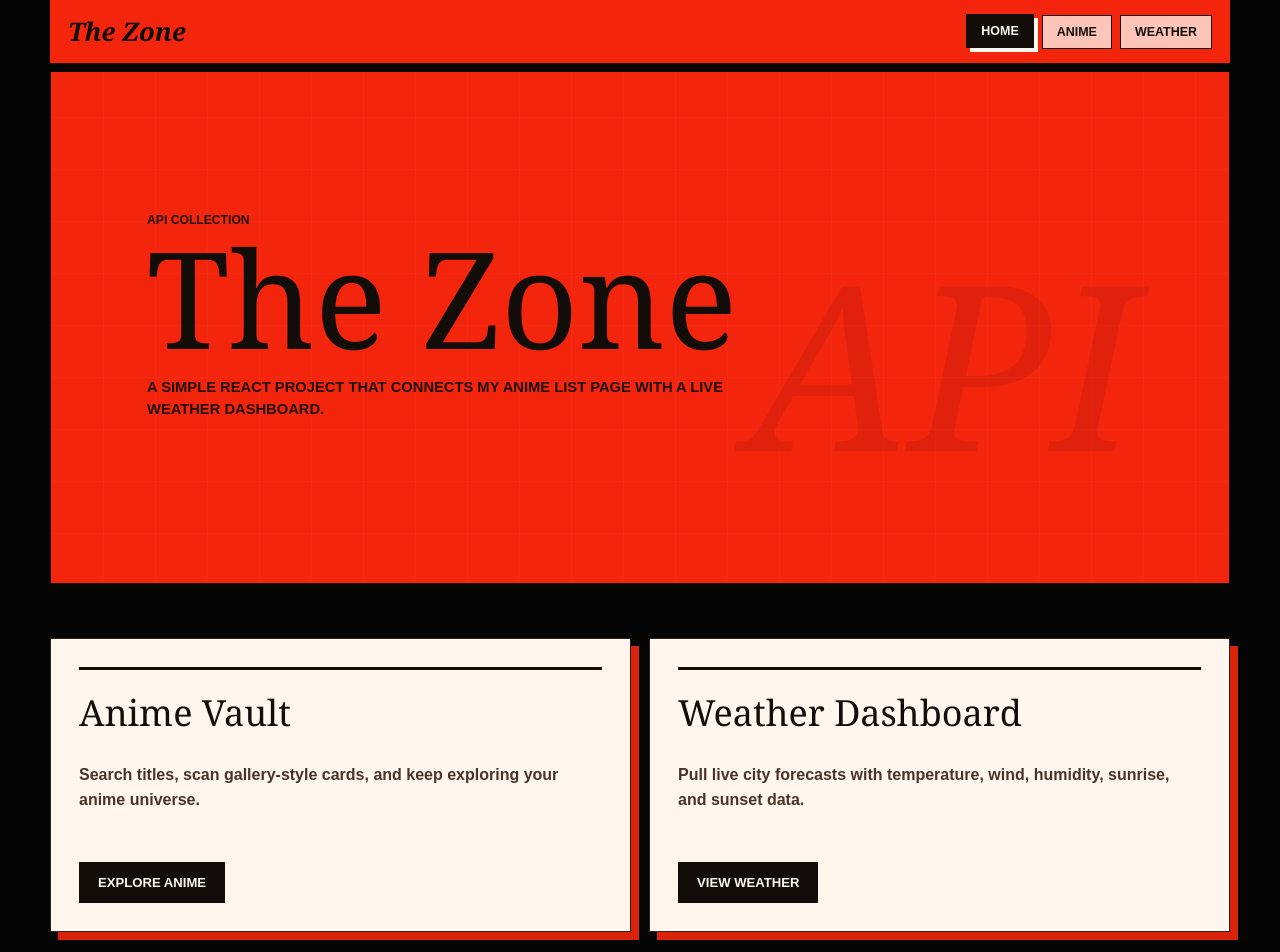
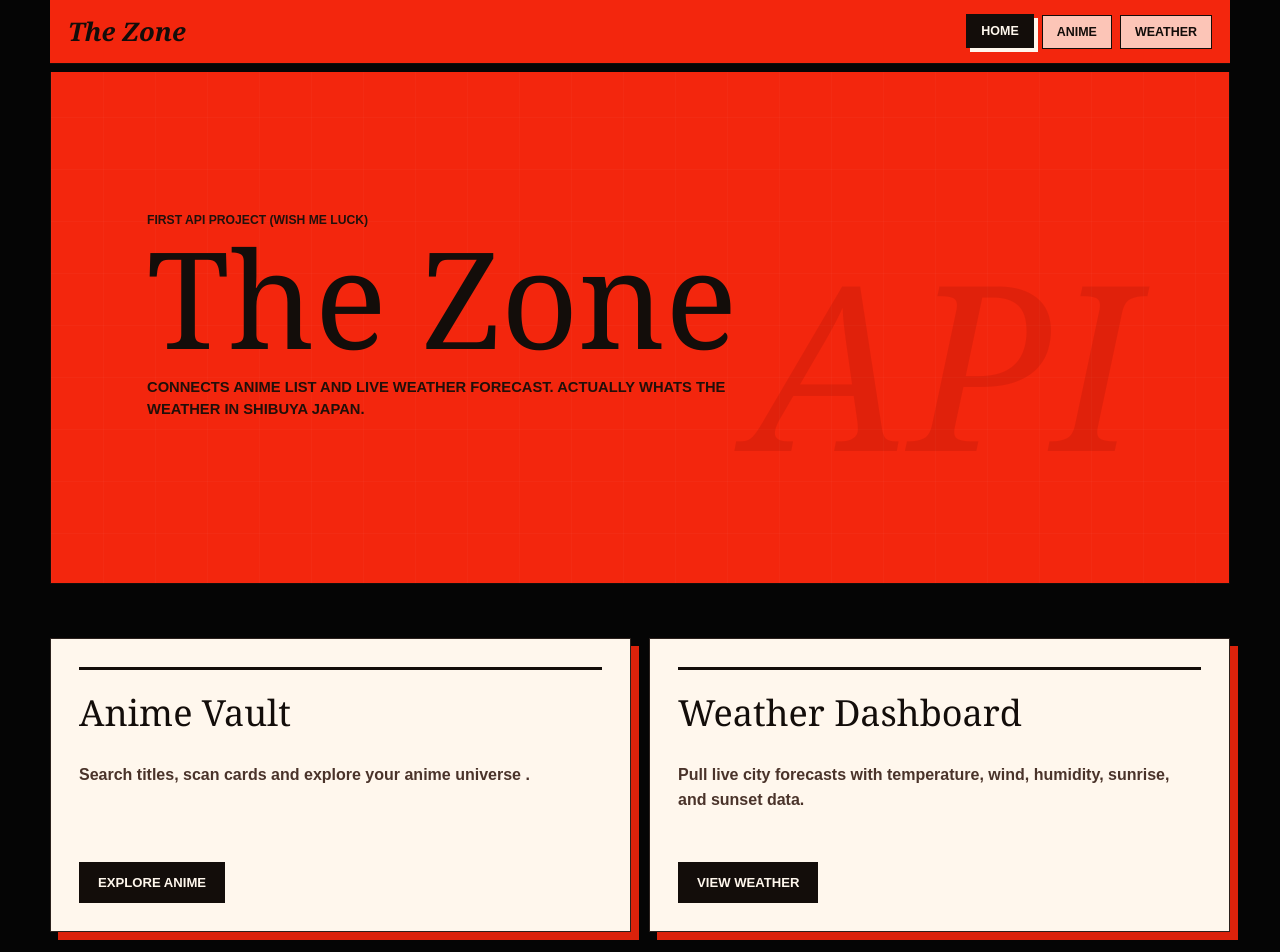
Before and after one commit to Ricardo-ngozo/Anime.list, a React (Vite) app: page / in a window 1280 px wide. Shown: the top 952 px of the page. Built offline with nearby package versions, Linux system fonts and the light colour scheme; the HTML template or start-up script is replaced by a standard one.

Commit message:
language n context

```diff
--- a/index.html
+++ b/index.html
@@ -3,7 +3,7 @@
   <head>
     <meta charset="UTF-8" />
     <meta name="viewport" content="width=device-width, initial-scale=1.0" />
-    <title>Anime Finder</title>
+    <title>The Zone The Zone Anime Finder</title>
   </head>
   <body>
     <div id="root"></div>
--- a/src/pages/Anime.jsx
+++ b/src/pages/Anime.jsx
@@ -29,8 +29,8 @@ function Anime() {
         </nav>
 
         <div className="hero__content">
-          <p className="eyebrow">Jikan collection</p>
-          <h1>Anime Finder</h1>
+          <p className="eyebrow">Powered by Jikan api (Found in github)</p>
+          <h1>The Zone Anime Finder</h1>
           <div className="name-cloud" aria-hidden="true">
             {titleCloud.map((title) => (
               <span key={title}>{title}</span>
--- a/src/pages/Home.jsx
+++ b/src/pages/Home.jsx
@@ -2,17 +2,17 @@ import FeatureCard from '../components/FeatureCard.jsx';
 
 // Edit this text to personalize your home page.
 const homeText = {
-  smallTitle: 'API collection',
+  smallTitle: 'First API project (wish me luck)',
   title: 'The Zone',
   description:
-    'A simple React project that connects my Anime List page with a live weather dashboard.',
+    'Connects Anime list and Live weather forecast. Actually whats the weather in Shibuya japan.',
 };
 
 const features = [
   {
     title: 'Anime Vault',
     description:
-      'Search titles, scan gallery-style cards, and keep exploring your anime universe.',
+      'Search titles, scan cards and explore your anime universe .',
     buttonLabel: 'Explore Anime',
     to: '/anime',
   },
```
Also changed, not shown: 2 other files (tests, documents, lock files or other folders).
